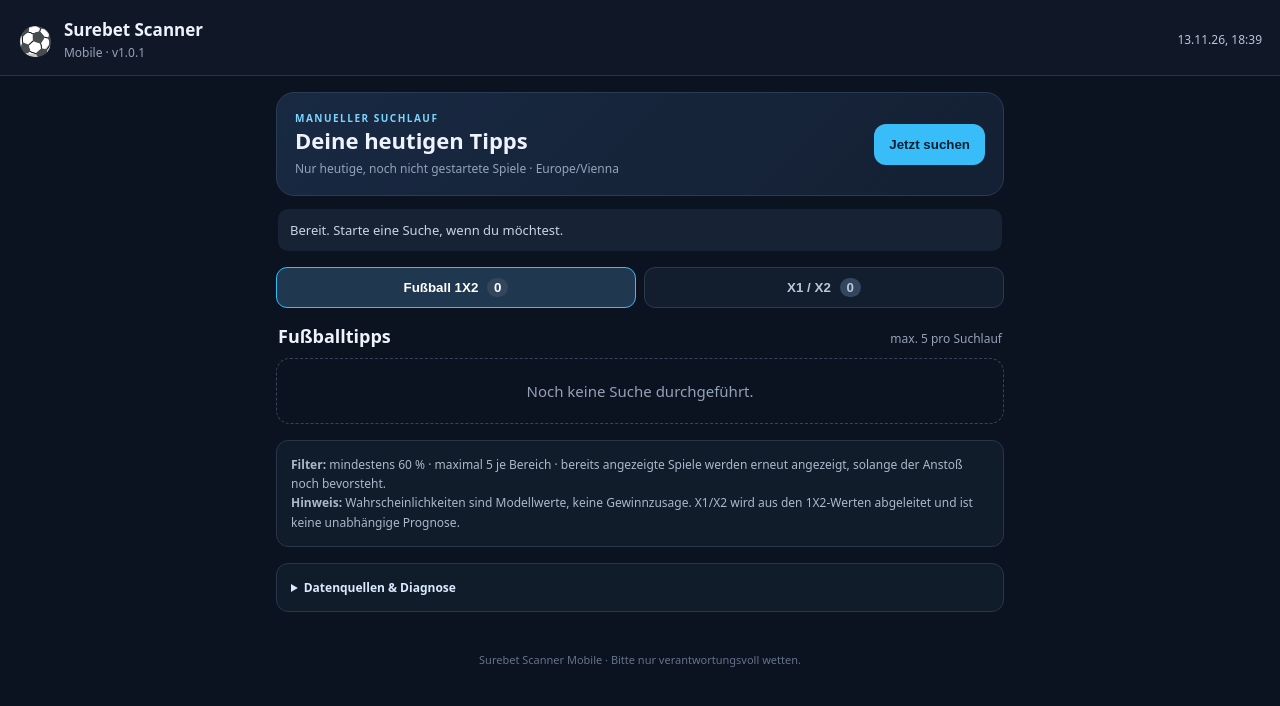
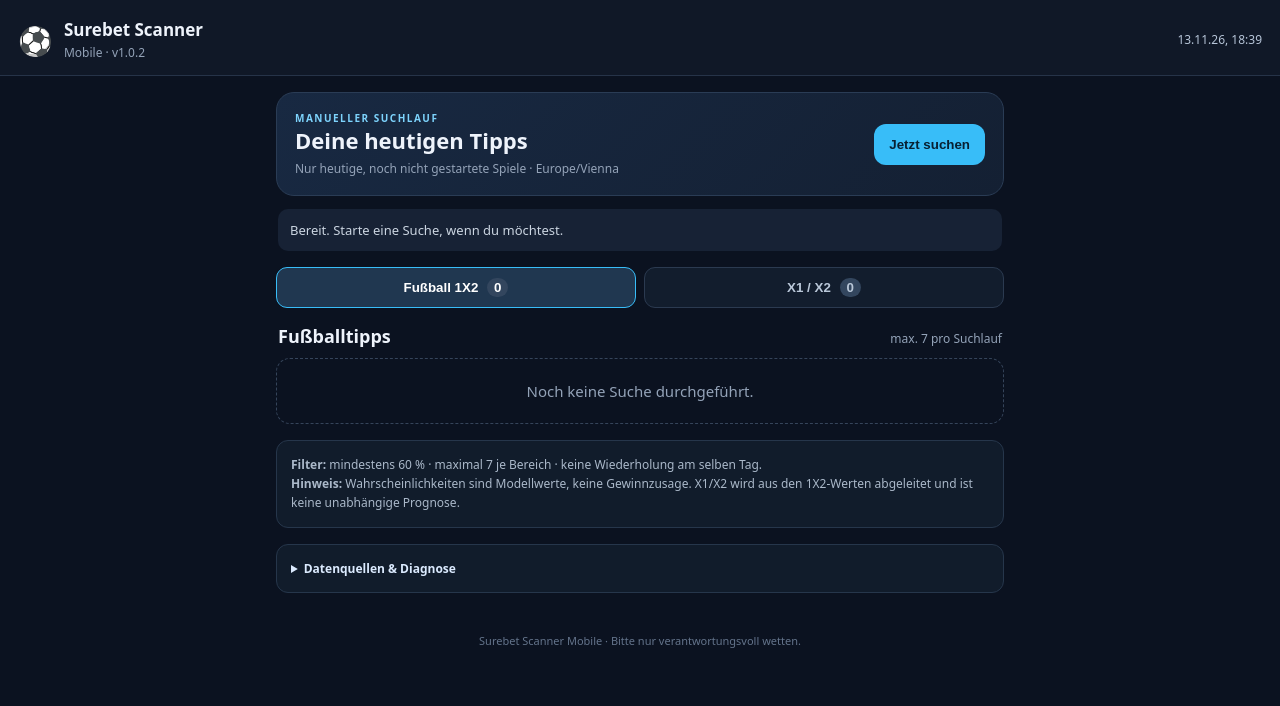
Before and after one commit to forexinfoK/surebet-scanner, a plain HTML site: page index.html in a window 1280 px wide. Drawn offline with Linux system fonts and the light colour scheme.

Commit message:
Add files via upload

```diff
--- a/app.js
+++ b/app.js
@@ -1,5 +1,5 @@
 const API='https://tipsaudit.com/api/v1/predictions', SKOR='https://skorbot.live/api/v1/matches.json';
-const TZ='Europe/Vienna', MIN=60, MAX=5;
+const TZ='Europe/Vienna', MIN=60, MAX=7;
 const $=id=>document.getElementById(id);
 function nowVienna(){return new Date(new Date().toLocaleString('en-US',{timeZone:TZ}))}
 function dateKey(d){return new Intl.DateTimeFormat('en-CA',{timeZone:TZ,year:'numeric',month:'2-digit',day:'2-digit'}).format(d)}
--- a/index.html
+++ b/index.html
@@ -7,14 +7,14 @@
 <title>Surebet Scanner</title><link rel="stylesheet" href="style.css">
 </head>
 <body>
-<header><div class="brand"><span class="ball">⚽</span><div><h1>Surebet Scanner</h1><small>Mobile · v1.0.1</small></div></div><div id="clock"></div></header>
+<header><div class="brand"><span class="ball">⚽</span><div><h1>Surebet Scanner</h1><small>Mobile · v1.0.2</small></div></div><div id="clock"></div></header>
 <main>
 <section class="hero"><div><p class="eyebrow">MANUELLER SUCHLAUF</p><h2>Deine heutigen Tipps</h2><p class="muted">Nur heutige, noch nicht gestartete Spiele · Europe/Vienna</p></div><button id="searchBtn">Jetzt suchen</button></section>
 <div id="status" class="status">Bereit. Starte eine Suche, wenn du möchtest.</div>
 <nav><button class="tab active" data-tab="main">Fußball 1X2 <b id="mainCount">0</b></button><button class="tab" data-tab="dc">X1 / X2 <b id="dcCount">0</b></button></nav>
-<section id="main" class="panel active"><div class="section-head"><h3>Fußballtipps</h3><span>max. 5 pro Suchlauf</span></div><div id="mainList" class="cards empty">Noch keine Suche durchgeführt.</div></section>
-<section id="dc" class="panel"><div class="section-head"><h3>Doppelte Chance</h3><span>max. 5 pro Suchlauf</span></div><div id="dcList" class="cards empty">Noch keine Suche durchgeführt.</div></section>
-<section class="footnote"><b>Filter:</b> mindestens 60 % · maximal 5 je Bereich · bereits angezeigte Spiele werden erneut angezeigt, solange der Anstoß noch bevorsteht.<br><b>Hinweis:</b> Wahrscheinlichkeiten sind Modellwerte, keine Gewinnzusage. X1/X2 wird aus den 1X2-Werten abgeleitet und ist keine unabhängige Prognose.</section>
+<section id="main" class="panel active"><div class="section-head"><h3>Fußballtipps</h3><span>max. 7 pro Suchlauf</span></div><div id="mainList" class="cards empty">Noch keine Suche durchgeführt.</div></section>
+<section id="dc" class="panel"><div class="section-head"><h3>Doppelte Chance</h3><span>max. 7 pro Suchlauf</span></div><div id="dcList" class="cards empty">Noch keine Suche durchgeführt.</div></section>
+<section class="footnote"><b>Filter:</b> mindestens 60 % · maximal 7 je Bereich · keine Wiederholung am selben Tag.<br><b>Hinweis:</b> Wahrscheinlichkeiten sind Modellwerte, keine Gewinnzusage. X1/X2 wird aus den 1X2-Werten abgeleitet und ist keine unabhängige Prognose.</section>
 <section class="diag"><details><summary>Datenquellen & Diagnose</summary><pre id="diagnostics">Noch kein Abruf.</pre></details></section>
 </main>
 <footer>Surebet Scanner Mobile · Bitte nur verantwortungsvoll wetten.</footer>
--- a/sw.js
+++ b/sw.js
@@ -1 +1 @@
-const CACHE='surebet-mobile-v1-0-1';self.addEventListener('install',e=>e.waitUntil(caches.open(CACHE).then(c=>c.addAll(['./','./index.html','./style.css','./app.js','./manifest.webmanifest','./icon.svg']))));self.addEventListener('fetch',e=>{if(new URL(e.request.url).origin===location.origin)e.respondWith(caches.match(e.request).then(r=>r||fetch(e.request)))})
+const CACHE='surebet-mobile-v1-0-2';self.addEventListener('install',e=>e.waitUntil(caches.open(CACHE).then(c=>c.addAll(['./','./index.html','./style.css','./app.js','./manifest.webmanifest','./icon.svg']))));self.addEventListener('fetch',e=>{if(new URL(e.request.url).origin===location.origin)e.respondWith(caches.match(e.request).then(r=>r||fetch(e.request)))})
```
Also changed, not shown: README_DE.txt.
